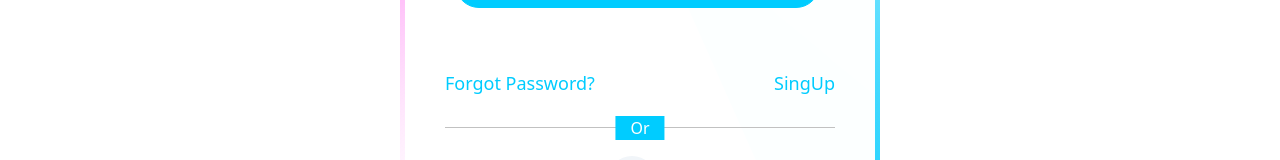
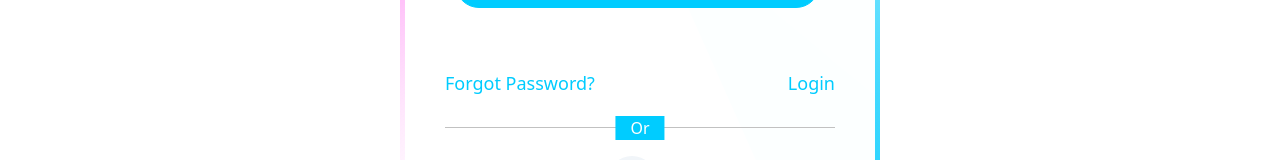
Before and after one commit to Shisir36/Toy-Marketplace-client, a React (Vite) app: page /login in a window 1280 px wide. Shown: the part 515-675 px from the top of the page. Built offline with nearby package versions, Linux system fonts and the light colour scheme; no server answers.

Commit message:
Alhamdulillah Done

```diff
--- a/src/Pages/Login/Login.jsx
+++ b/src/Pages/Login/Login.jsx
@@ -76,7 +76,7 @@ const Login = () => {
                 </button>
                 <div className="fotter">
                     <a>Forgot Password?</a>
-                    <Link to="/signup" >SingUp</Link>
+                    <Link to="/signup" >Login</Link>
                 </div>
                 <div className='line'></div>
                 <div className="google_button w-full mt-7">
```
